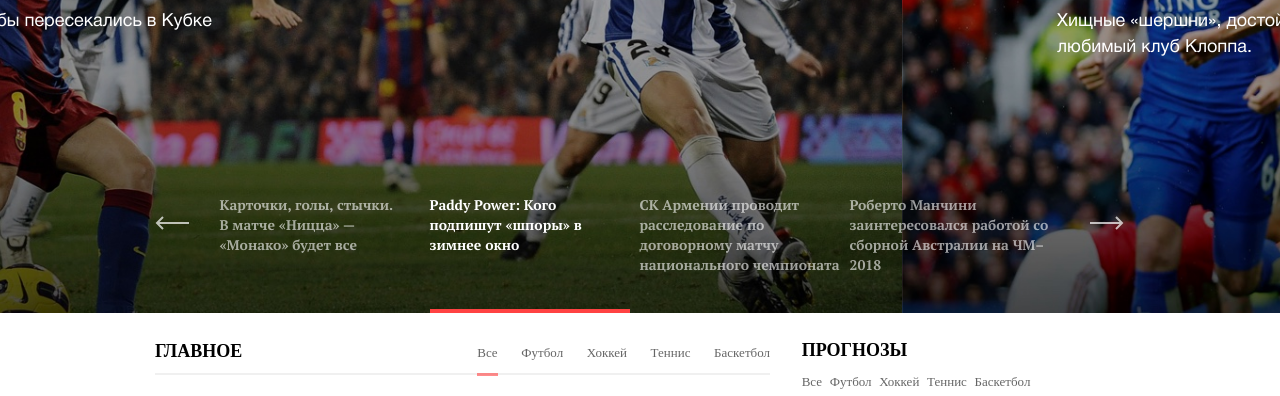
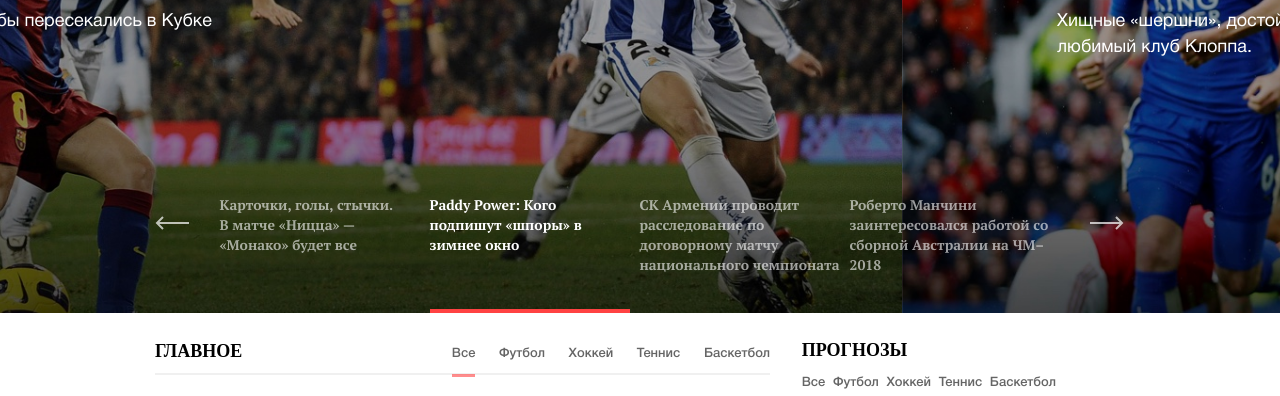
Before and after one commit to blisterrabbithutch/bookmakers, a website: page index.html in a window 1280 px wide. Shown: the part 387-783 px from the top of the page. Drawn offline with nearby package versions, Linux system fonts and the light colour scheme; a web font is replaced by a local one.

Commit message:
Подбор шрифта. добавление свг файлов

```diff
--- a/sass/fonts.sass
+++ b/sass/fonts.sass
@@ -1,12 +1,10 @@
 @font-face
-  font-family: 'HelveticaNeue-Medium', "Helvetica Neue"
-  src: url('../fonts/HelveticaNeueCyr-Medium.eot')
-  src: local('HelveticaNeueCyr-Medium'),
-  url('../fonts/HelveticaNeueCyr-Medium.eot?#iefix') format('embedded-opentype'),
-  url('../fonts/HelveticaNeueCyr-Medium.woff') format('woff'),
-  url('../fonts/HelveticaNeueCyr-Medium.ttf') format('truetype')
+  font-family: 'HelveticaNeue-Medium'
+  src: src: url('../fonts/helveticaneuecyr-medium.otf') format('opentype')
   font-weight: 500
   font-style: normal
+
+  helveticaneuecyr-medium
 
 //
 //@font-face
```
Also changed, not shown: css/fonts.css, css/style.css, css/style.min.css, fonts/helveticaneuecyr-medium.otf (added).
